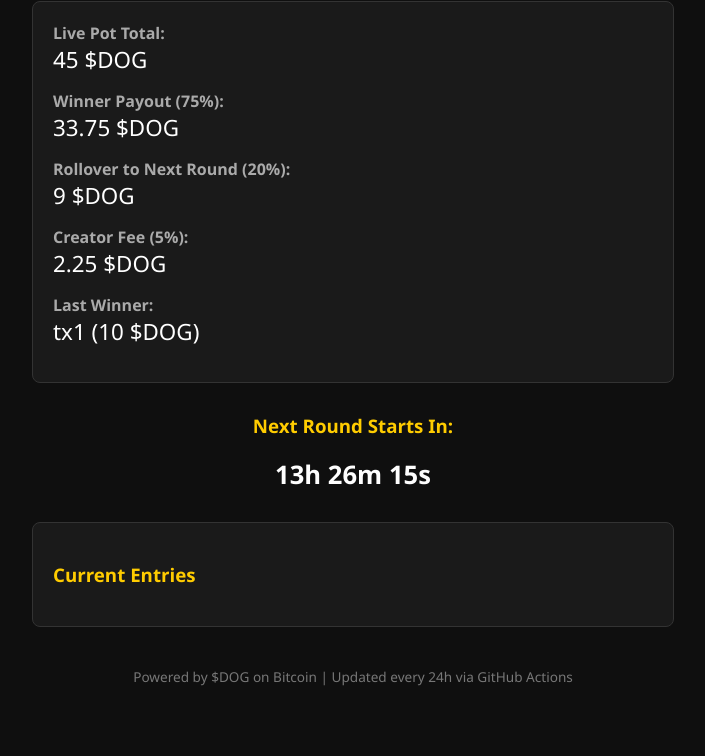
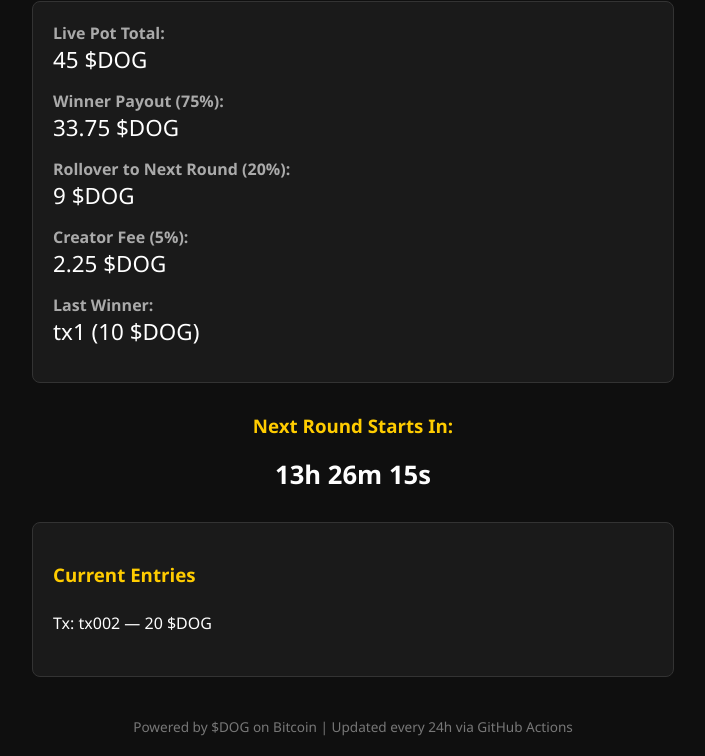
Before and after one commit to blockman-ai/onchain--DOG-Lottery, a plain HTML site: page index.html in a window 1280 px wide. Shown: the part 93-849 px from the top of the page, without its empty margins (287-992 px from the left). Before the commit the page ends 800 px from the top, so only its background shows below. Drawn offline with Linux system fonts and the light colour scheme.

Commit message:
Update index.html

```diff
--- a/index.html
+++ b/index.html
@@ -96,6 +96,7 @@
     <h3>Next Round Starts In:</h3>
     <span id="countdown">Loading...</span>
   </div>
+
   <div class="dashboard" style="margin-top: 30px;">
     <h3 style="color:#ffcc00;">Current Entries</h3>
     <ul id="entryList" style="list-style: none; padding: 0;"></ul>
@@ -119,6 +120,26 @@
       } catch (err) {
         console.error("Failed to load lottery data", err);
         document.querySelector(".dashboard").innerHTML = `<p style="color:red;">Failed to load lottery data.</p>`;
+      }
+    }
+
+    async function loadEntries() {
+      try {
+        const res = await fetch("lottery_entries.json");
+        const entries = await res.json();
+
+        const list = document.getElementById("entryList");
+        list.innerHTML = "";
+
+        entries.forEach(entry => {
+          const li = document.createElement("li");
+          li.style.padding = "6px 0";
+          li.innerText = `Tx: ${entry.txid} — ${entry.amount} $DOG`;
+          list.appendChild(li);
+        });
+      } catch (err) {
+        console.error("Failed to load entries", err);
+        document.getElementById("entryList").innerHTML = `<li style="color:red;">Failed to load entries.</li>`;
       }
     }
 
@@ -148,7 +169,9 @@
       const timer = setInterval(updateCountdown, 1000);
     }
 
+    // Trigger everything
     loadLotteryData();
+    loadEntries();
     startCountdown();
   </script>
 
```
